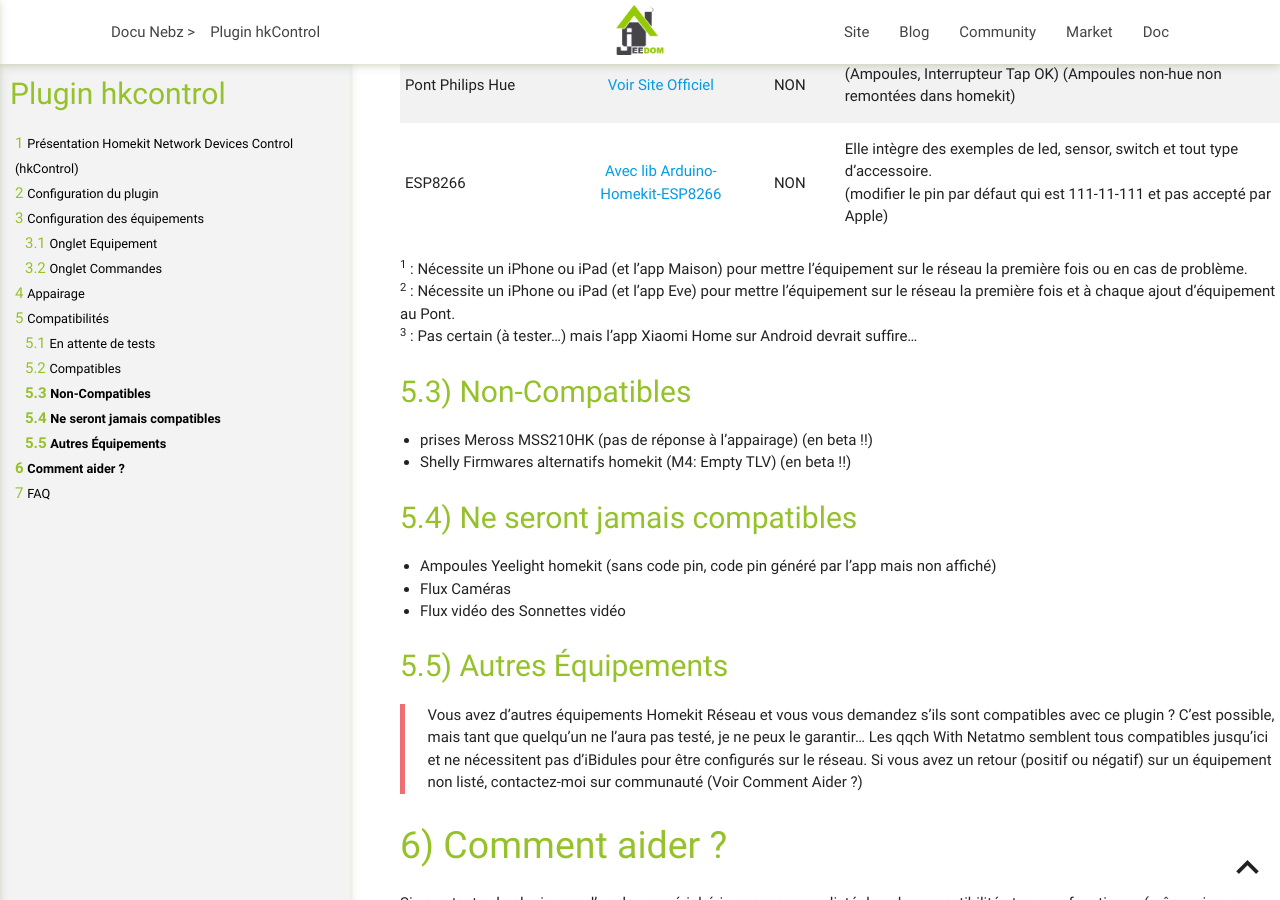
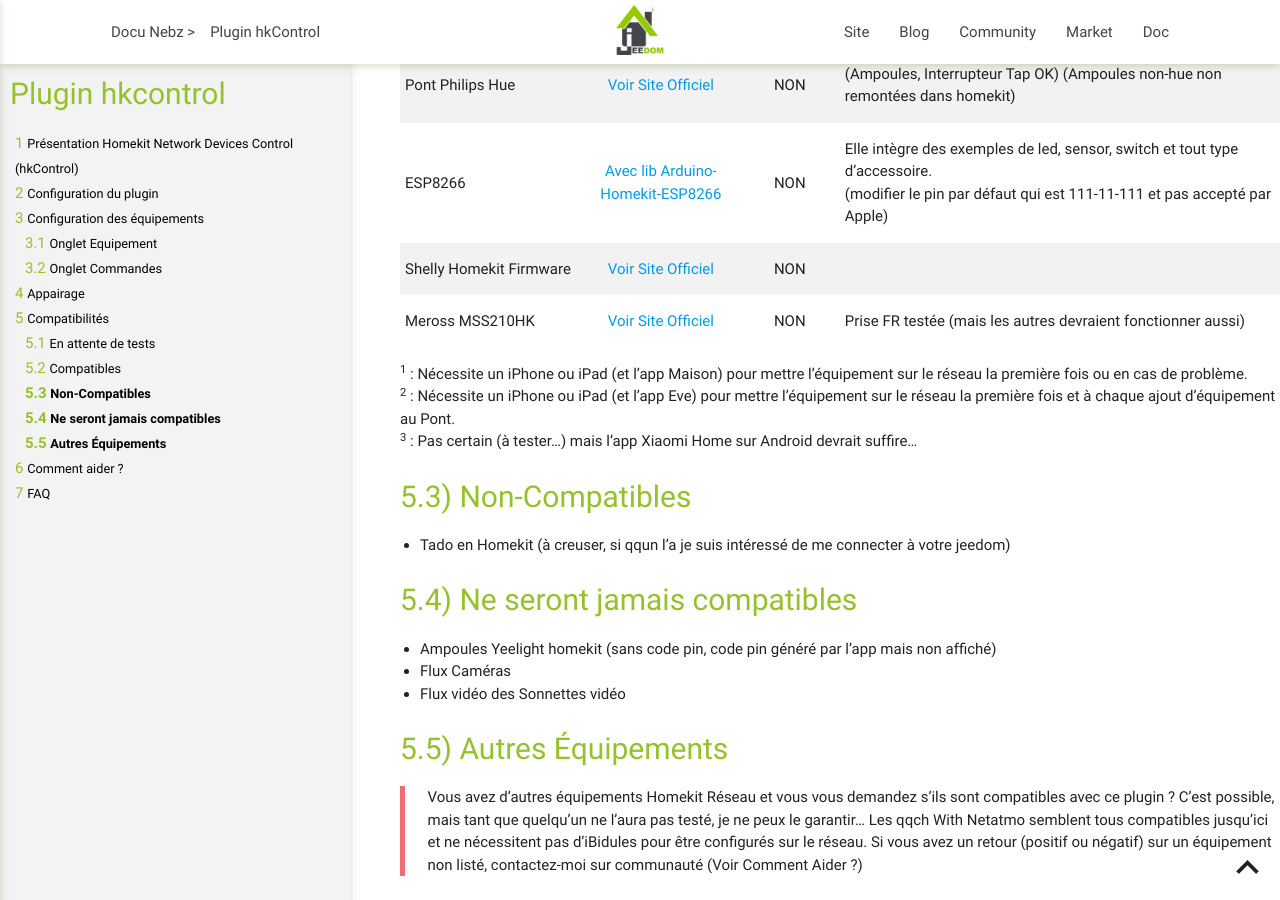
Before and after one commit to NebzHB/jeedom_docs, a Jekyll site: the page built from plugins/hkControl/fr_FR/index.md, in a window 1280 px wide and 900 px high, scrolled down 4276 px. Built offline with Jekyll 4.4.1, drawn with Linux system fonts in a browser that asks for light colours.

Commit message:
Update index.md

```diff
--- a/plugins/hkControl/fr_FR/index.md
+++ b/plugins/hkControl/fr_FR/index.md
@@ -133,6 +133,8 @@
 | Passerelle IKEA TRADFRI | [Voir Site Officiel](https://www.ikea.com/fr/fr/p/tradfri-passerelle-blanc-40337806/){:target="_blank" rel="noopener"} | NON | (sauf télécommandes, non remontées dans homekit) |
 | Pont Philips Hue | [Voir Site Officiel](https://www.philips-hue.com/fr-fr/p/hue-hue-bridge/8718696511800){:target="_blank" rel="noopener"} | NON | (Ampoules, Interrupteur Tap OK) (Ampoules non-hue non remontées dans homekit) |
 | ESP8266 | [Avec lib Arduino-Homekit-ESP8266](https://github.com/Mixiaoxiao/Arduino-HomeKit-ESP8266){:target="_blank" rel="noopener"} | NON | Elle intègre des exemples de led, sensor, switch et tout type d’accessoire.<br/>(modifier le pin par défaut qui est 111-11-111 et pas accepté par Apple) |
+| Shelly Homekit Firmware | [Voir Site Officiel](https://github.com/mongoose-os-apps/shelly-homekit){:target="_blank" rel="noopener"} | NON | |
+| Meross MSS210HK | [Voir Site Officiel](https://www.meross.com/Detail/3/Smart%20Wi-Fi%20Plug){:target="_blank" rel="noopener"} | NON | Prise FR testée (mais les autres devraient fonctionner aussi) |
 
 <sup>1</sup> : Nécessite un iPhone ou iPad (et l'app Maison) pour mettre l'équipement sur le réseau la première fois ou en cas de problème.<br/>
 <sup>2</sup> : Nécessite un iPhone ou iPad (et l'app Eve) pour mettre l'équipement sur le réseau la première fois et à chaque ajout d'équipement au Pont.<br/>
@@ -141,8 +143,7 @@
 **Non-Compatibles**
 ----------------------------
 
--    prises Meross MSS210HK (pas de réponse à l’appairage) (en beta !!)
--    Shelly Firmwares alternatifs homekit (M4: Empty TLV) (en beta !!)
+-    Tado en Homekit (à creuser, si qqun l'a je suis intéressé de me connecter à votre jeedom)
 
 **Ne seront jamais compatibles**
 -------------------------------
```
